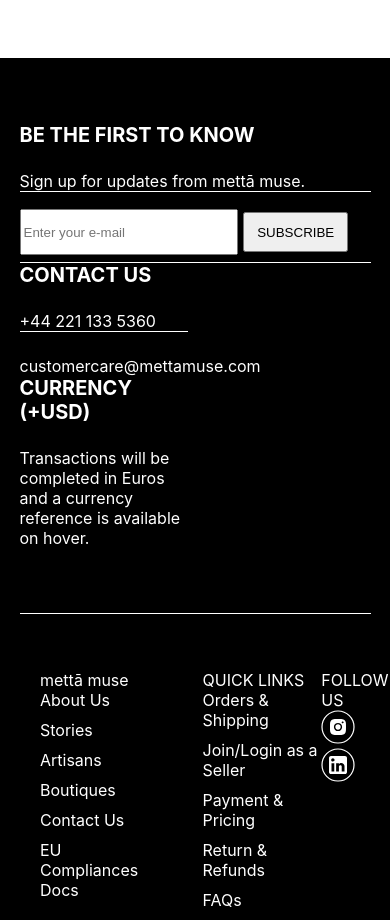
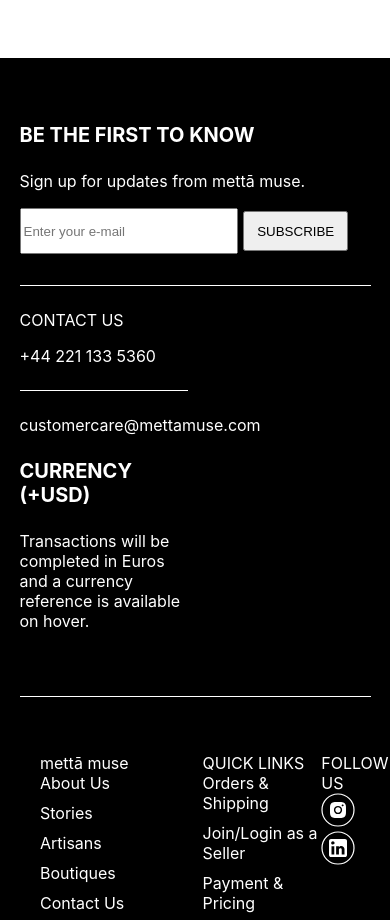
Before and after one commit to NagendraVarma1/Appscrip-task-Nagendra_Varma, a React (Create React App) app: page / in a window 390 px wide. Shown: the part 3160-4080 px from the top of the page. Built offline with nearby package versions, Linux system fonts and the light colour scheme.

Commit message:
footer small changes

```diff
--- a/src/Components/Footer/Footer.js
+++ b/src/Components/Footer/Footer.js
@@ -7,8 +7,8 @@
     <div className={classes.footer}>
       <div className={classes.contactDiv}>
         <div className={classes.contact1}>
-          <p className={classes.text1}>BE THE FIRST TO KNOW</p>
-          <p className={classes.text2}>Sign up for updates from mettā muse.</p>
+          <div className={classes.text1}>BE THE FIRST TO KNOW</div>
+          <div className={classes.text2}>Sign up for updates from mettā muse.</div>
           <input
             className={classes.input}
             type="email"
@@ -17,14 +17,14 @@
           <button className={classes.btn}>SUBSCRIBE</button>
         </div>
         <div className={classes.contact2}>
-          <p className={classes.text1}>CONTACT US</p>
-          <p className={classes.text2}>+44 221 133 5360</p>
-          <p className={classes.text3}>customercare@mettamuse.com</p>
-          <p className={classes.text4}>CURRENCY (+USD)</p>
-          <p className={classes.text5}>
+          <div className={classes.contactText1}>CONTACT US</div>
+          <div className={classes.contactText2}>+44 221 133 5360</div>
+          <div className={classes.text3}>customercare@mettamuse.com</div>
+          <div className={classes.text4}>CURRENCY (+USD)</div>
+          <div className={classes.text5}>
             Transactions will be completed in Euros and a currency reference is
             available on hover.
-          </p>
+          </div>
         </div>
       </div>
       <div className={classes.quickLinksDiv}>
--- a/src/Components/Footer/Footer.module.css
+++ b/src/Components/Footer/Footer.module.css
@@ -69,11 +69,19 @@
         border-bottom: 1px solid white;
     }
 
-    .contact1, .text2{
+    .contact1, .contactText2{
         width: 100%;
         border-bottom: 1px solid white;
     }
 
+    .contact1, .contactText2, .text3{
+        padding-bottom: 24px;
+    }
+
+    .contactText1{
+        padding-top: 24px;
+        padding-bottom: 16px;
+    }
 
 
     .btn{
```
